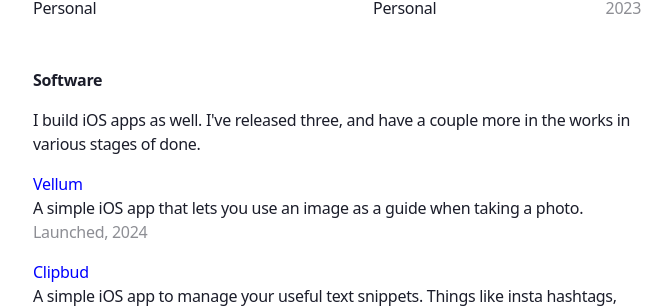
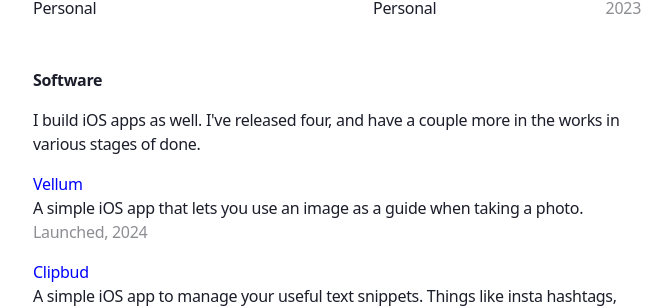
Before and after one commit to AdamWhitcroft/adamwhitcroft.github.io, a Jekyll site: the page built from index.md, in a window 1280 px wide and 900 px high, scrolled down 4265 px. Shown: the part 151-459 px from the top of the window, without its empty margins (303-975 px from the left). Built offline with Jekyll 4.4.1, drawn with Linux system fonts in a browser that asks for light colours.

Commit message:
app count fix

```diff
--- a/_data/content.yml
+++ b/_data/content.yml
@@ -1,3 +1,3 @@
 intro: I'm a software designer from South Africa living on an island off the west coast of Canada. You can follow me on <a href="https://twitter.com/AdamWhitcroft" title="Follow Adam Whitcroft on Twitter">Twitter</a> or <a href="https://mastodon.design/@adam" title="Follow Adam Whitcroft on Mastodon">Mastodon</a>. Some of my hobbies include making <a href="https://twitter.com/AdamWhitcroft/status/1691487295822802944/photo/1">app icons</a>, <a href="https://twitter.com/AdamWhitcroft/status/1761080204187857383">developing iOS apps</a>, and <a href="https://twitter.com/AdamWhitcroft/status/1730605005571563685/photo/1">playing with 3D</a>.
 icons-intro: I make iOS and macOS app icons for folks building fun software - myself included. If you’d like to commission an icon, <a href="mailto:hey@adamwhitcroft.com?subject=App%20icon%20inquiry">send me an email</a>.
-software-intro: I build iOS apps as well. I've released three, and have a couple more in the works in various stages of done.
+software-intro: I build iOS apps as well. I've released four, and have a couple more in the works in various stages of done.
```
